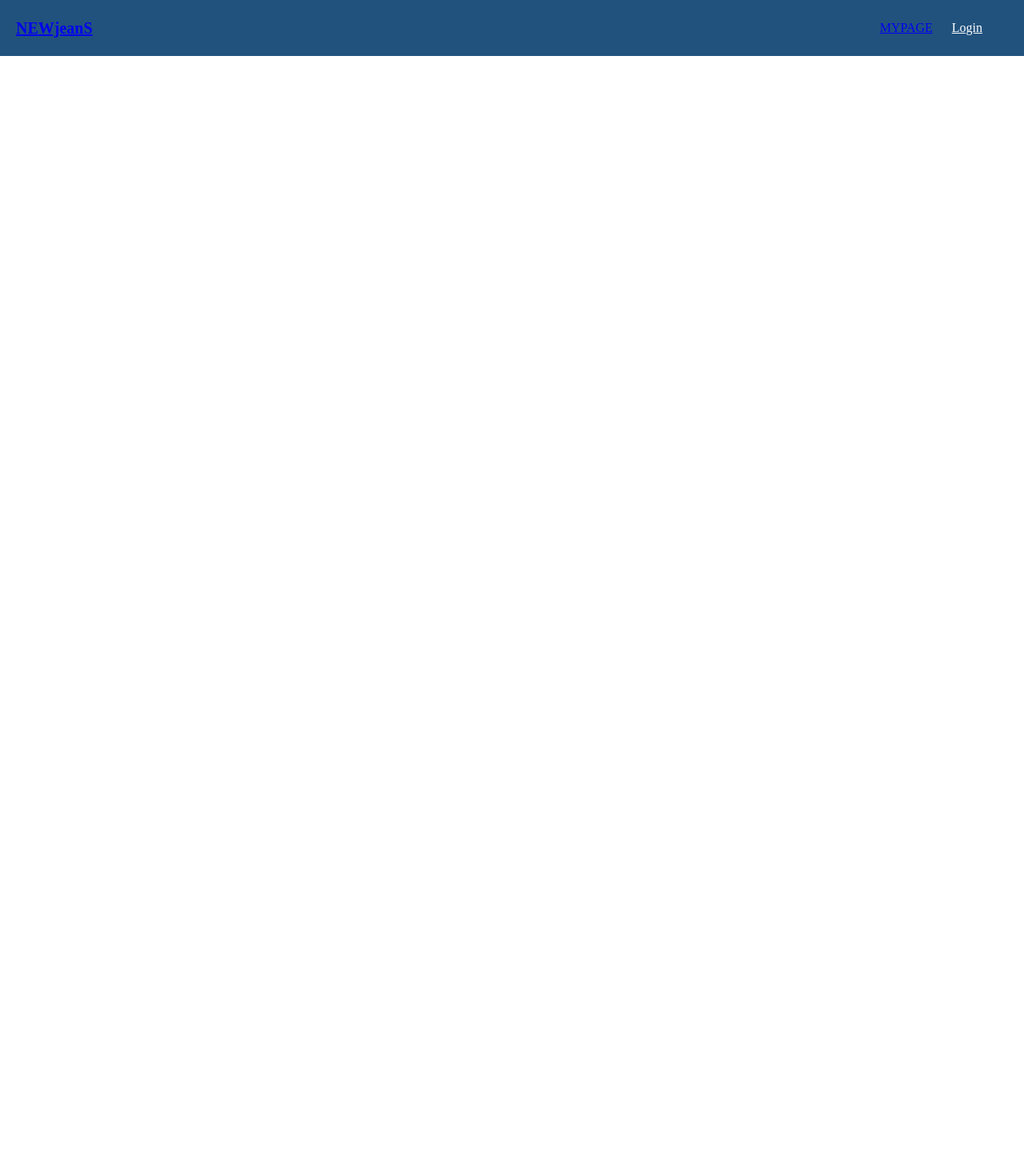
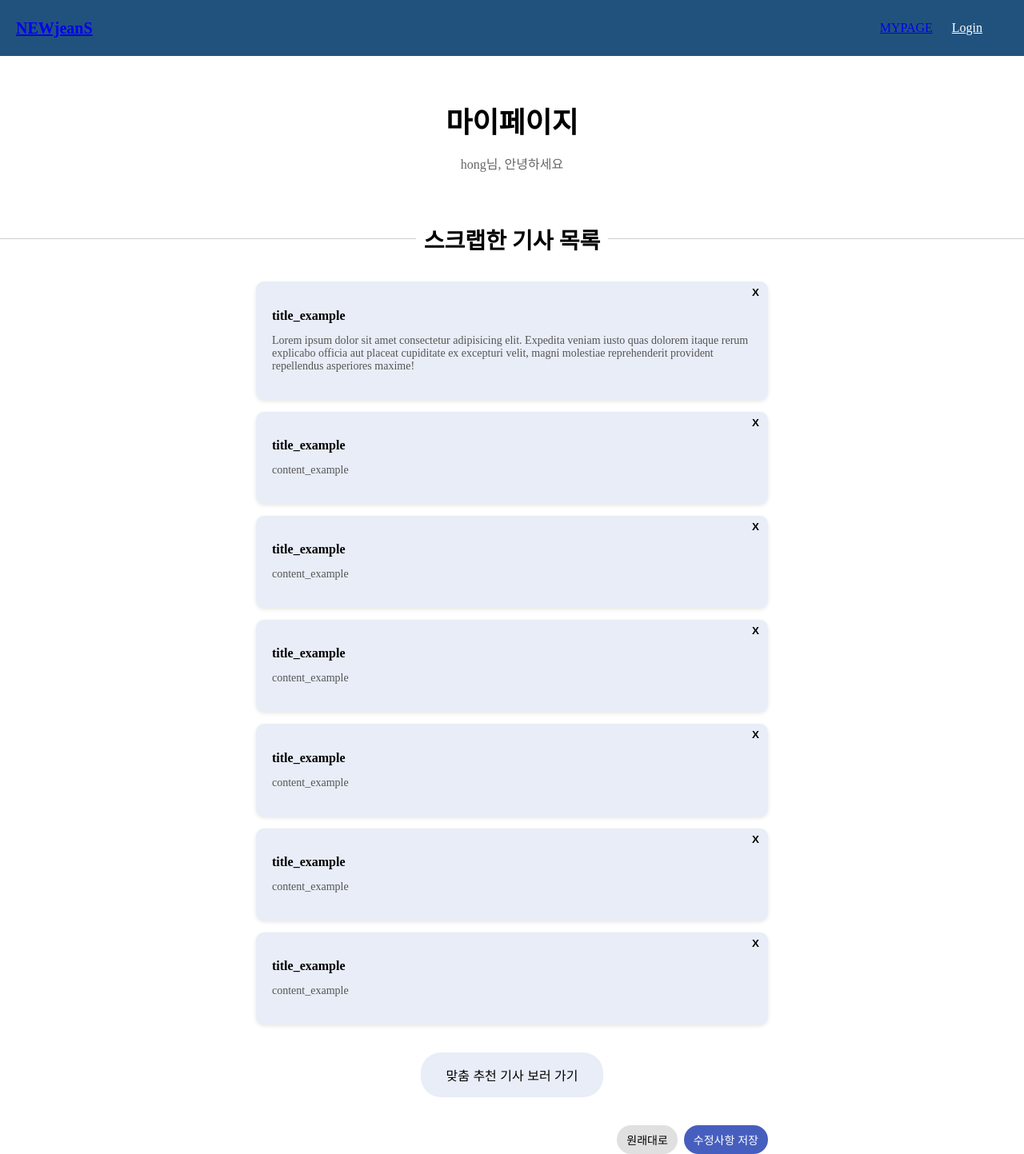
Before and after one commit to lg-cns-am-1-mini6/FE, a React (Vite) app in the folder news_app/: page /MypageScrap in a window 1280 px wide. Shown: the whole page at 80% size. Before the commit the page ends 800 px from the top, so only its background shows below. Built offline with nearby package versions, Linux system fonts and the light colour scheme.

Commit message:
feat: MypageScrap페이지 추가

```diff
--- a/news_app/src/App.jsx
+++ b/news_app/src/App.jsx
@@ -8,6 +8,7 @@ import Mypage from "./components/Mypage.jsx";
 import "./App.css";
 import MypageProfile from "./components/MypageProfile.jsx";
 import MypageKeyword from "./components/MypageKeyword.jsx";
+import MypageScrap from "./components/MypageScrap.jsx";
 
 function App() {
   return (
@@ -21,6 +22,7 @@ function App() {
           <Route path="/Login" element={<Login />} />
           <Route path="/MypageProfile" element={<MypageProfile />} />
           <Route path="/MypageKeyword" element={<MypageKeyword />} />
+          <Route path="/MypageScrap" element={<MypageScrap />} />
         </Routes>
       </div>
     </Router>
--- /dev/null
+++ b/news_app/src/components/MypageScrap.css
@@ -0,0 +1,118 @@
+/* 헤더 스타일 (Mypage와 동일) */
+.mypage-header {
+    text-align: center;
+    margin-top: 100px;
+  }
+
+  .mypage-header h1 {
+    font-size: 36px;
+    font-weight: bold;
+    margin-bottom: 5px;
+  }
+
+  .mypage-header p {
+    color: #666;
+  }
+
+  /* 타이틀 영역 */
+  .text-art {
+    display: flex;
+    align-items: center;
+    justify-content: center;
+    gap: 10px;
+    margin-bottom: 5px;
+    font-weight: bold;
+    font-size: 24px;
+  }
+
+  .horizonalBar {
+    flex-grow: 1;
+    height: 1px;
+    background-color: #ccc;
+  }
+
+  /* 스크랩 기사 카드 리스트 */
+  .card-list {
+    width: 50%;
+    margin: auto;
+  }
+
+  /* 카드 스타일 */
+  .card-box {
+    position: relative; /* 삭제버튼 위치를 위한 relative 설정 */
+    background-color: #e8edf7;
+    padding: 20px;
+    border-radius: 10px;
+    box-shadow: 0 2px 5px rgba(0, 0, 0, 0.1);
+    margin-bottom: 15px;
+  }
+
+  .card-box h2 {
+    font-size: 16px;
+    margin-bottom: 10px;
+  }
+
+  .card-box a {
+    text-decoration: none;
+    color: black;
+    font-weight: bold;
+  }
+
+  .card-box p {
+    font-size: 14px;
+    color: #555;
+  }
+
+  /* 카드 우측 상단 삭제 버튼 */
+  .card-delete-btn {
+    position: absolute;
+    top: 5px;
+    right: 5px;
+    background: none;
+    border: none;
+    font-weight: bold;
+    cursor: pointer;
+  }
+
+  /* "맞춤 추천 기사 보러 가기" 버튼 스타일 */
+  .custom-btn-container {
+    text-align: center;
+    margin: 20px 0;
+  }
+
+  .custom-btn {
+    padding: 16px 32px;
+    background-color: #e8edf7;
+    border: none;
+    border-radius: 25px;
+    font-size: 16px;
+    cursor: pointer;
+  }
+
+  /* 하단 원래대로 / 수정사항 저장 버튼 */
+  .keyword-buttons {
+    margin-top: 15px;
+    display: flex;
+    justify-content: flex-end;
+    width: 50%;
+    margin-left: auto;
+    margin-right: auto;
+  }
+
+  .keyword-buttons button {
+    padding: 8px 12px;
+    margin-left: 8px;
+    border: none;
+    border-radius: 40px;
+    font-size: 14px;
+    cursor: pointer;
+  }
+
+  .keyword-buttons button:first-child {
+    background-color: #e0e0e0;
+  }
+
+  .keyword-buttons button:last-child {
+    background-color: #465fbf;
+    color: white;
+  }
--- /dev/null
+++ b/news_app/src/components/MypageScrap.jsx
@@ -0,0 +1,109 @@
+import { useState } from "react";
+import { useNavigate } from "react-router-dom";
+import "./MypageScrap.css";
+
+function ScrapCard({ title, content, onDelete }) {
+  return (
+    <div className="card-box">
+      {/* 삭제버튼: 카드 우측 상단에 위치 */}
+      <button className="card-delete-btn" onClick={onDelete}>
+        X
+      </button>
+      <h2>
+        <a>{title}</a>
+      </h2>
+      <p>{content}</p>
+    </div>
+  );
+}
+
+export default function MypageScrap() {
+  const [username] = useState("hong");
+
+  // 예시 스크랩 기사 목록 (서버 연동 전)
+  const initialNewsList = [
+    {
+      title: "title_example",
+      content:
+        "Lorem ipsum dolor sit amet consectetur adipisicing elit. Expedita veniam iusto quas dolorem itaque rerum explicabo officia aut placeat cupiditate ex excepturi velit, magni molestiae reprehenderit provident repellendus asperiores maxime!",
+    },
+    { title: "title_example", content: "content_example" },
+    { title: "title_example", content: "content_example" },
+    { title: "title_example", content: "content_example" },
+    { title: "title_example", content: "content_example" },
+    { title: "title_example", content: "content_example" },
+    { title: "title_example", content: "content_example" },
+  ];
+
+  const [newslist, setNewslist] = useState(initialNewsList);
+  const navigate = useNavigate();
+
+  // 카드 삭제 처리
+  const handleDelete = (index) => {
+    setNewslist(newslist.filter((_, i) => i !== index));
+  };
+
+  // "원래대로" 버튼: 원본 기사 목록으로 reset
+  const resetList = () => {
+    console.log("원래대로 버튼 클릭");
+    setNewslist(initialNewsList);
+  };
+
+  // "수정사항 저장" 버튼: 변경된 스크랩 기사 목록 저장 (서버 전송 시뮬레이션)
+  const saveChanges = () => {
+    console.log("변경사항 저장 및 서버 전송");
+    // 서버 전송 로직 추가 가능
+  };
+
+  return (
+    <>
+      {/* 상단 헤더 (Mypage와 동일) */}
+      <header className="mypage-header">
+        <h1>마이페이지</h1>
+        <p>{username}님, 안녕하세요</p>
+      </header>
+      <br />
+
+      {/* 스크랩한 기사 목록 타이틀 */}
+      <div className="text-art">
+        <span className="horizonalBar"></span>
+        <h3>스크랩한 기사 목록</h3>
+        <span className="horizonalBar"></span>
+      </div>
+
+      {/* 기사 카드 리스트 */}
+      <div className="card-list">
+        {newslist.length > 0 ? (
+          newslist.map((news, index) => (
+            <ScrapCard
+              key={index}
+              title={news.title}
+              content={news.content}
+              onDelete={() => handleDelete(index)}
+            />
+          ))
+        ) : (
+          <div style={{ textAlign: "center" }}>스크랩한 기사가 없습니다</div>
+        )}
+      </div>
+
+      {/* 맞춤 추천 기사 보러 가기 버튼 */}
+      <div className="custom-btn-container">
+        <button
+          className="custom-btn"
+          onClick={() => {
+            navigate("/");
+          }}
+        >
+          맞춤 추천 기사 보러 가기
+        </button>
+      </div>
+
+      {/* 페이지 하단 우측의 원래대로 / 수정사항 저장 버튼 */}
+      <div className="keyword-buttons">
+        <button onClick={resetList}>원래대로</button>
+        <button onClick={saveChanges}>수정사항 저장</button>
+      </div>
+    </>
+  );
+}
```
